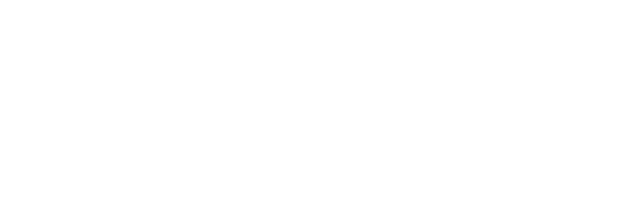
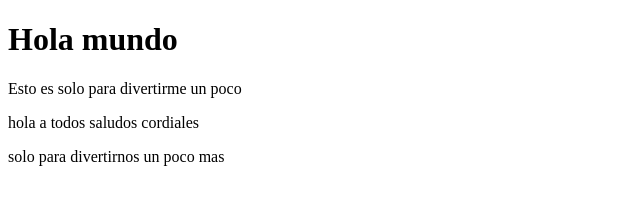
Before and after one commit to Carlosworld/mi_primer_repositorio, a plain HTML site: page index.html in a window 1280 px wide. Shown: the whole page, without its empty margins (0-640 px from the left). Drawn offline with Linux system fonts and the light colour scheme.

Commit message:
inserte una tabla y una etiqueta

```diff
--- a/index.html
+++ b/index.html
@@ -6,6 +6,14 @@
     <title>primera pagina web</title>
 </head>
 <body>
+    <h1>Hola mundo</h1>
 
+    <div>
+        <table>
+            <p>Esto es solo para divertirme un poco</p>
+            <p>hola a todos saludos cordiales</p>
+            <p>solo para divertirnos un poco mas</p>
+        </table>
+    </div>
 </body>
 </html>
```
